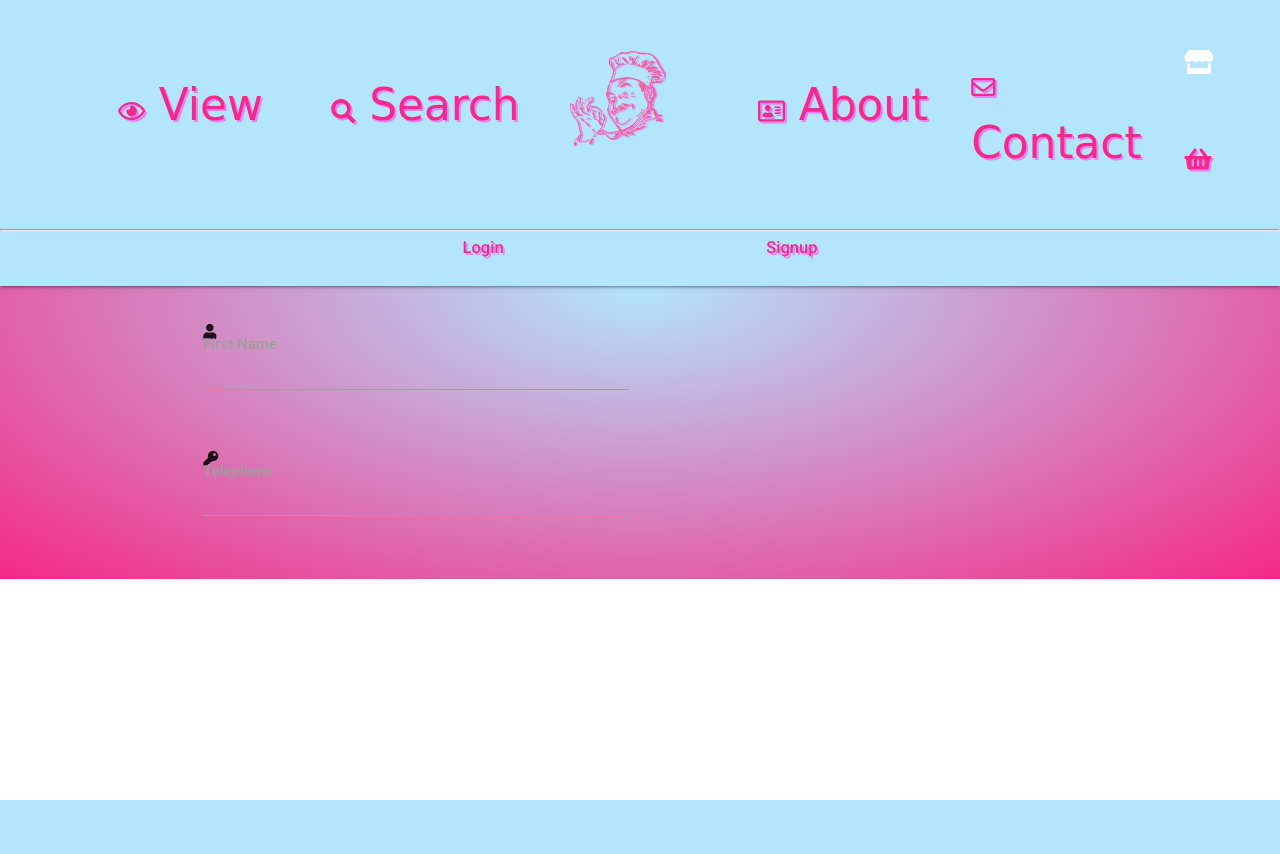
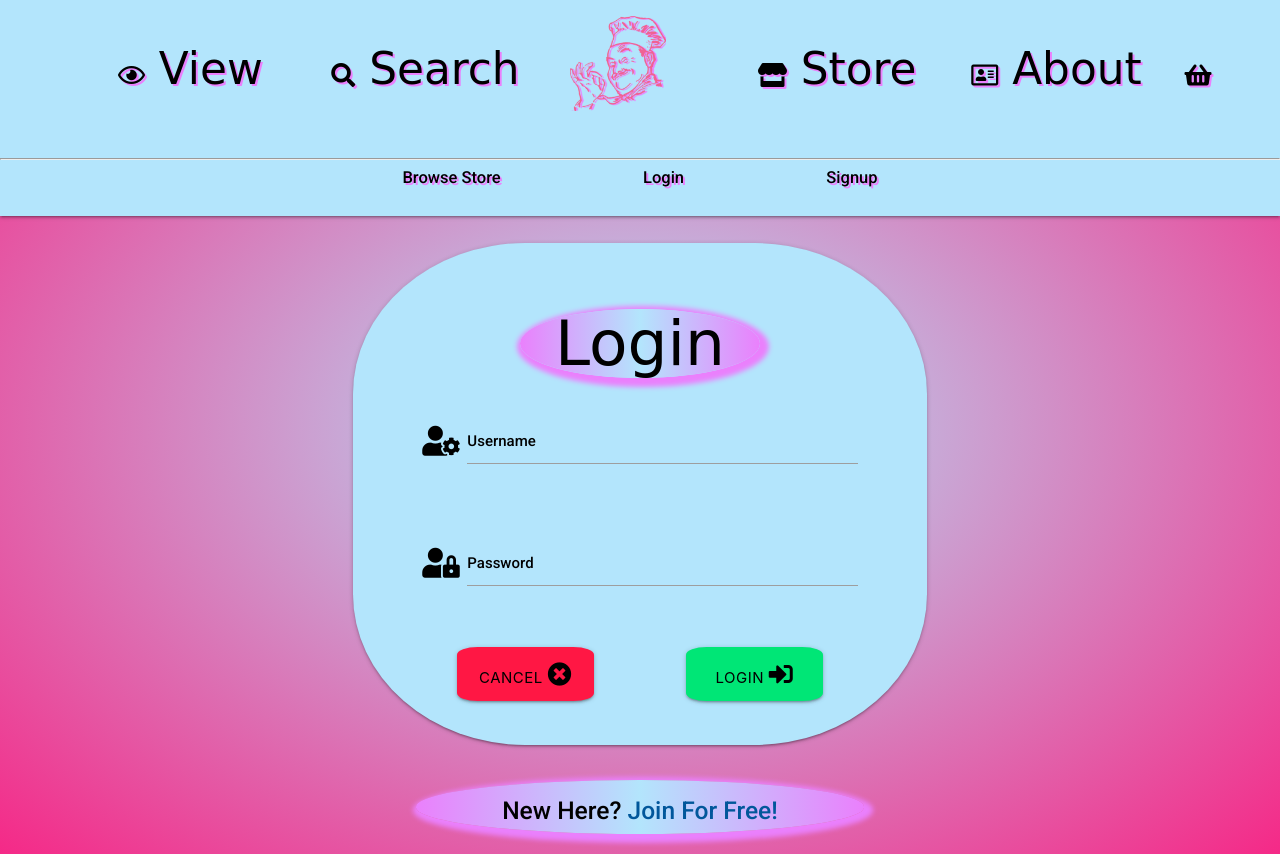
Before and after one commit to J-O-B/ripe-recipe, a Flask app: page /login in a window 1280 px wide. Before the commit the page ends 800 px from the top, so only its background shows below. Run offline with Flask 2, Linux system fonts and the light colour scheme; some libraries are stand-ins or nearby versions; some web fonts are replaced.

Commit message:
added a functioning login page and changed 'my recipes' to 'store'.

```diff
--- a/app.py
+++ b/app.py
@@ -26,8 +26,27 @@ def home():
     return render_template("home.html", home=home)
 
 
-@app.route("/login")
+@app.route("/login", methods=["GET", "POST"])
 def login():
+    if request.method == "POST":
+        # Check for valid user in database
+        existing_user = mongo.db.users.find_one(
+            {"username": request.form.get("username").lower()})
+
+        if existing_user:
+            # Check for valid password for that user
+            if check_password_hash(
+              existing_user["password"], request.form.get("password")):
+                session["user"] = request.form.get("username").lower()
+                flash("Welcome, {}".format(request.form.get("username")))
+            else:
+                # If password is wrong
+                flash("Username and/or Password Incorrect")
+                return redirect(url_for("login"))
+        else:
+            # username doesn't exist
+            flash("Username and/or Password Incorrect")
+            return redirect(url_for("login"))
     return render_template("login.html")
 
 
--- a/static/css/style.css
+++ b/static/css/style.css
@@ -9,6 +9,7 @@
   --first: rgb(245,41,135);
   --second: rgb(179,229,252);
   --third: rgb(234,128,252);
+  --black: rgb(0,0,0);
 }
 
 /*----------------------------------------------------------------- Global CSS */
@@ -17,6 +18,7 @@ body{
     background-repeat: no-repeat;
     font-family: 'Roboto', sans-serif;
     font-weight: 500;
+    color: var(--black);
 }
 
 h1,
@@ -42,19 +44,19 @@ img{
     box-shadow: 3px 3px 5px 6px var(--third);
     transition: all 1s ease-in-out;
 }
-.border:hover{
-    -moz-box-shadow: inset 0 0 10px var(--third);
-    -webkit-box-shadow: inset 0 0 10px var(--third);
-    box-shadow: inset 0 0 10px var(--third);
-}
 
 .round-border{
     border-radius: 50%;
     background: linear-gradient(90deg, var(--third), var(--second), var(--third));
 }
 .round-corners{
-    border-radius: 10%;
-    background: linear-gradient(90deg, var(--third), var(--second), var(--third));
+    border-radius: 30%;
+}
+.round-image{
+    border-radius: 50%;
+}
+.soft-corners{
+    border-radius: 15%;
 }
 .margin-top{
     margin-top:250px;
@@ -129,24 +131,20 @@ img{
     justify-content: space-around;
 }
 .custom-nav h3{
-    color: var(--first);
+    color: #000;
     text-shadow: 2px 2px var(--third);
     font-weight: 500;
 }
 
 .secondary-nav{
-    color: var(--first);
+    color: #000;
     text-shadow: 2px 2px var(--third);
     font-weight: 500;
     font-size:110%;
 }
-.secondary-nav:hover{
-    color: var(--third);
-    text-shadow: 2px 2px var(--first);
-    font-weight: 500;
-}
+
 .secondary-sub-nav{
-    color: var(--third);
+    color: #000;
     text-shadow: 2px 2px var(--third);
     font-weight: 500;
     font-size:90%;
--- a/templates/base.html
+++ b/templates/base.html
@@ -51,19 +51,18 @@
                                 </div>
 
                                 <div class="col l2 m2 s2 nav-logo">
-                                    <a href="{{ url_for('home') }}"><img src="{{ url_for('static', filename='img/logo.png') }}" alt=""></a>
+                                    <a href="{{ url_for('home') }}"><img src="{{ url_for('static', filename='img/logo.png') }}" alt="Logo Image"></a>
+                                </div>
+
+                                <div class="col l2 m2 s2">
+                                    <a href="#"><h3><i class="fas fa-store"></i> Store</h3></a>
                                 </div>
 
                                 <div class="col l2 m2 s2">
                                     <a href="{{ url_for('about') }}"><h3><i class="far fa-address-card"></i> About</h3></a>
                                 </div>
 
-                                <div class="col l2 m2 s2">
-                                    <a href="{{ url_for('contact') }}"><h3><i class="far fa-envelope"></i> Contact</h3></a>
-                                </div>
-
                                 <div class="col l1 m1 s1">
-                                    <a href=""><h3></h3></a><i class="fas fa-store"></i>
                                     <a href=""><h3><i class="fas fa-shopping-basket"></i></h3></a>
                                 </div>
                         </div>
@@ -78,9 +77,6 @@
                                 <a href="#test1" class="secondary-nav">My Profile</a>
                             </div>
                             <div class="col s2 center-align">
-                                <a href="#test3" class="secondary-nav">My Recipes</a>
-                            </div>
-                            <div class="col s2 center-align">
                                 <a href="{{ url_for('newrecipe') }}" class="secondary-nav">Add Recipe</a>
                             </div>
                             <div class="col s2 center-align">
@@ -88,6 +84,9 @@
                             </div>
                             <div class="col s2 center-align">
                                 <a href="#test4" class="secondary-nav">Request Delete</a>
+                            </div>
+                            <div class="col s2 center-align">
+                                <a href="{{ url_for('contact') }}" class="secondary-nav">Contact Us</a>
                             </div>
                             <div class="col s2 center-align">
                                 <a href="#test4" class="secondary-nav">Logout</a>
@@ -100,7 +99,8 @@
                     <div class="nav-content">
                         <div class="tabs tabs-transparent ">
                             <div class="col s6 offset-s3 flex-justify">
-                                <a href="{{ url_for('newrecipe') }}" class="secondary-nav">Login</a>
+                                <a href="{{ url_for('login') }}" class="secondary-nav">Browse Store</a>
+                                <a href="{{ url_for('login') }}" class="secondary-nav">Login</a>
                                 <a href="{{ url_for('signup') }}" class="secondary-nav">Signup</a>
                             </div>
                         </div>
@@ -122,15 +122,12 @@
                     <a href="{{ url_for('about') }}" class="secondary-nav">About RipeRecipe</a>
                 </div>
                 <div class="center-align secondary-nav">
-                    <a href="{{ url_for('contact') }}" class="secondary-nav">Contact Us</a>
+                    <a href="{{ url_for('contact') }}" class="secondary-nav">Store</a>
                 </div>
                 <hr class="custom-short-div">
         {% if session['user'] %}
                 <div class="center-align secondary-nav">
                     <a href="#test1" class="secondary-sub-nav text-shadow">My Profile</a>
-                </div>
-                <div class="center-align secondary-nav">
-                    <a href="#test3" class="secondary-sub-nav text-shadow">My Recipes</a>
                 </div>
                 <div class="center-align secondary-nav">
                     <a href="{{ url_for('newrecipe') }}" class="secondary-sub-nav text-shadow">Add Recipe</a>
@@ -140,6 +137,9 @@
                 </div>
                 <div class="center-align secondary-nav">
                     <a href="#test4" class="secondary-sub-nav text-shadow">Request Delete</a>
+                </div>
+                <div class="center-align secondary-nav">
+                    <a href="{{ url_for('contact') }}" class="secondary-sub-nav text-shadow">Contact Us</a>
                 </div>
                 <div class="center-align secondary-nav">
                     <a href="#test4" class="secondary-sub-nav text-shadow">Logout</a>
--- a/templates/login.html
+++ b/templates/login.html
@@ -1,25 +1,47 @@
 {% extends "base.html" %}
 {% block main_content %}
 
-<!--Card to hold the login form-->
+<!--Card to hold the signup form-->
     <div class="row">
-        <form class="col s12">
-            <div class="row">
-                <div class="input-field col s6">
-                    <i class="fas fa-user"></i>
-                    <input id="icon_prefix" type="text" class="validate">
-                    <label for="icon_prefix">First Name</label>
+        <form class="col s12 m8 offset-m2 round" method="POST" action="{{ url_for('login') }}">
+            <div class="card-panel light-blue lighten-4 round-corners">
+                <div class="col s12 m6 offset-m3">
+                    <h1 class="center-align black-text text-lighten-2 border round-border">Login</h1>
                 </div>
-            </div>
-            <div class="row">
-                <div class="input-field col s6">
-                    <i class="fas fa-key"></i>
-                    <input id="icon_telephone" type="tel" class="validate">
-                    <label for="icon_telephone">Telephone</label>
+                <div class="row">
+                    <div class="input-field col s10 offset-s1">
+                        <i class="fas fa-user-cog prefix black-text text-lighten-2"></i>
+                        <input id="username" name="username" type="text" minlength="5" maxlength="20" pattern="^[a-zA-Z0-9]{5,20}$" class="validate" required>
+                        <label class="black-text" for="username">Username</label>
+                        <span class="helper-text" data-error="Input incorrect, This Field Only Accepts Numbers & Characters" data-success="Input Correct"></span>
+                    </div>
+                </div>
+                <div class="row">
+                    <div class="input-field col s10 offset-s1">
+                        <i class="fas fa-user-lock prefix black-text text-lighten-2"></i>
+                        <input id="password" name="password" type="password" minlength="5" maxlength="20" pattern="^[a-zA-Z0-9]{5,20}$" class="validate" required>
+                        <label class="black-text" for="password">Password</label>
+                        <span class="helper-text" data-error="Input incorrect" data-success="Input Correct"></span>
+                    </div>
+                </div>
+                <div class="row">
+                    <button type="submit" class="col s3 offset-s2 btn-large red accent-3 black-text soft-corners">
+                        Cancel <i class="fas fa-times-circle"></i>
+                    </button>
+                    <button type="submit" class="col s3 offset-s2 btn-large green accent-3 black-text soft-corners">
+                        Login <i class="fas fa-sign-in-alt"></i>
+                    </button>
                 </div>
             </div>
         </form>
     </div>
 
+    <div class="row">
+        <div class="col s6 offset-s3 border round-border">
+            <h5 class="center-align">
+                New Here? <a href="{{ url_for('signup') }}" class="light-blue-text text-darken-4">Join For Free!</a>
+            </h5>
+        </div>
+    </div>
 
 {% endblock %}
```
Also changed, not shown: templates/signup.html (+8 -1 lines), static/js/script.js (line endings or trailing spaces).
